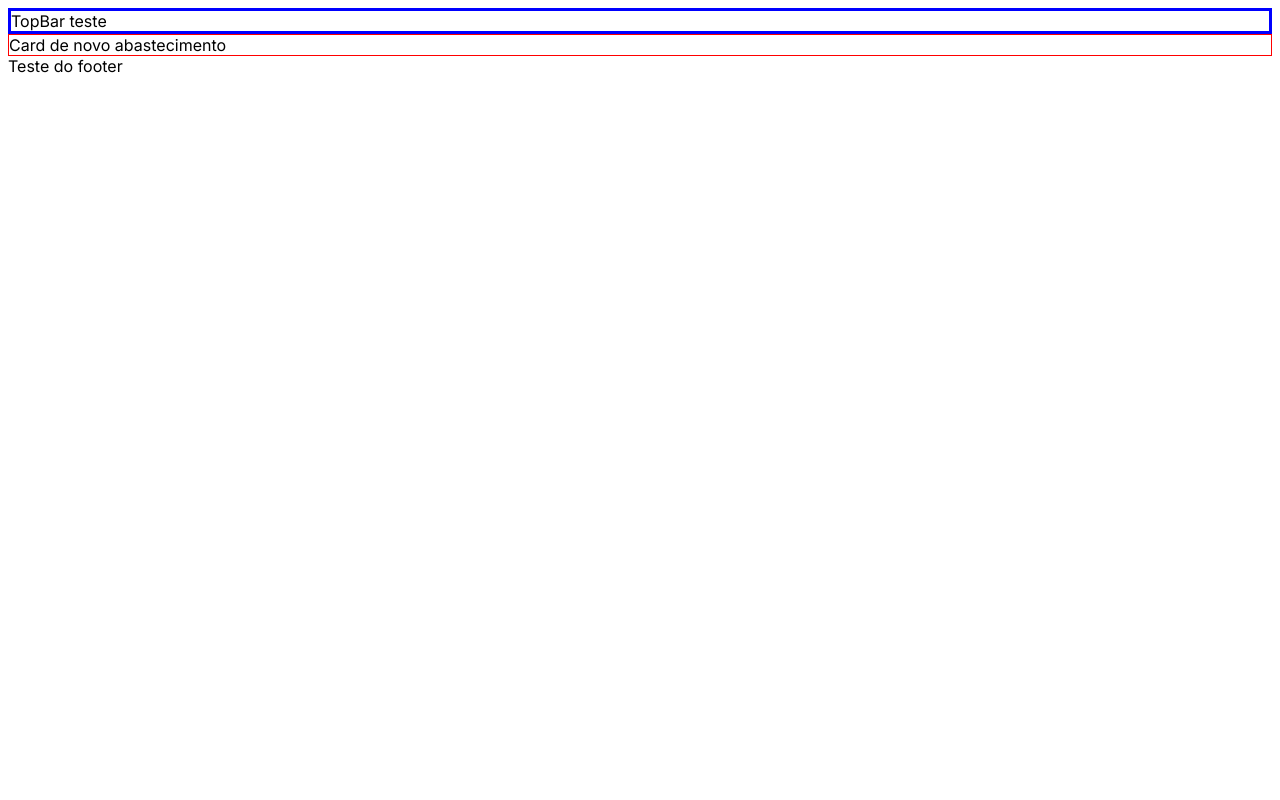
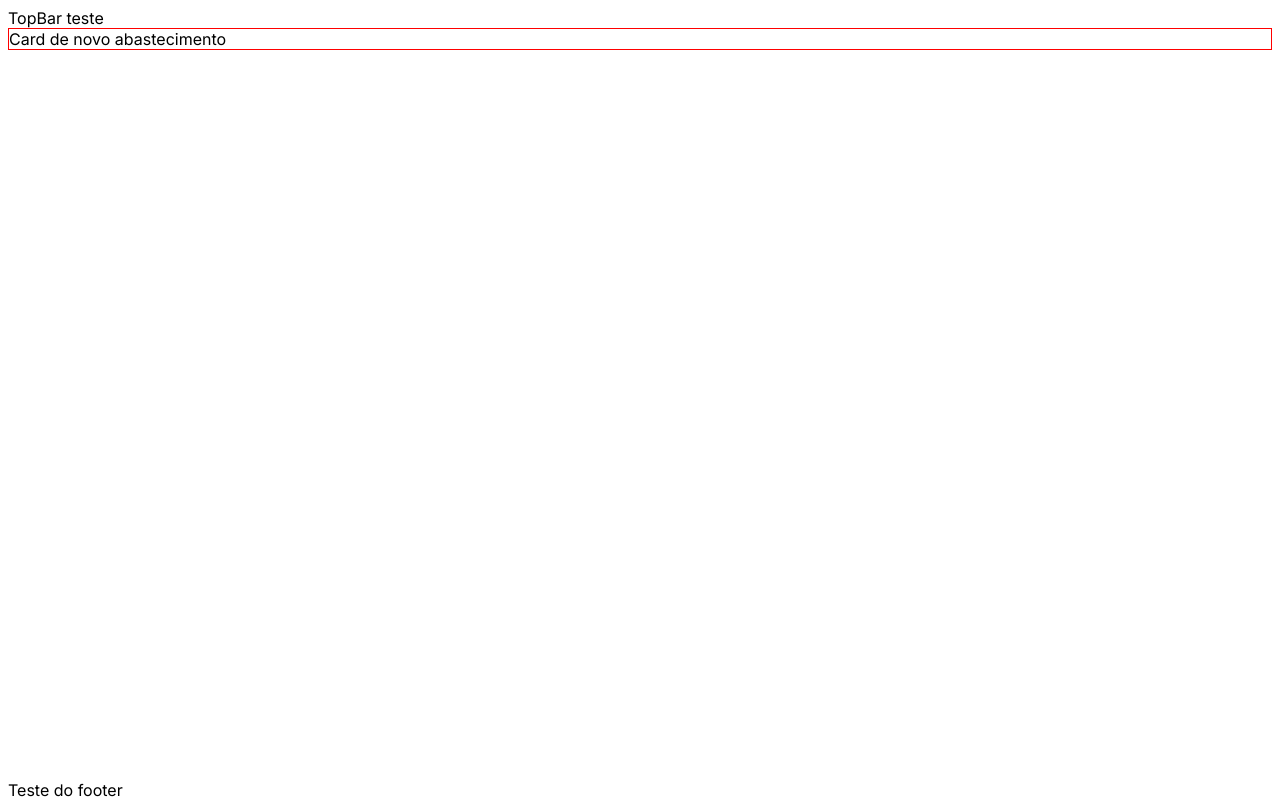
Before and after one commit to BGMarinho/gasmetter, a Next.js app: page / in a window 1280 px wide. Built offline with nearby package versions, Linux system fonts and the light colour scheme.

Commit message:
Fixing some CSS.

```diff
--- a/app/components/Footer/styles.ts
+++ b/app/components/Footer/styles.ts
@@ -1,3 +1,6 @@
 import styled from 'styled-components';
 
-export const FooterWrapper = styled.section``;
+export const FooterWrapper = styled.section`
+  position: absolute;
+  bottom: 0;
+`;
--- a/app/components/TopBar/TopBar.tsx
+++ b/app/components/TopBar/TopBar.tsx
@@ -1,5 +1,5 @@
 import * as S from './styles';
 
 export default function TopBar() {
-  return <S.TopBarContainer>TopBar teste</S.TopBarContainer>;
+  return <S.TopBarWrapper>TopBar teste</S.TopBarWrapper>;
 }
--- a/app/components/TopBar/styles.ts
+++ b/app/components/TopBar/styles.ts
@@ -1,5 +1,3 @@
 import styled from 'styled-components';
 
-export const TopBarContainer = styled.section`
-  border: 3px solid blue;
-`;
+export const TopBarWrapper = styled.section``;
```
